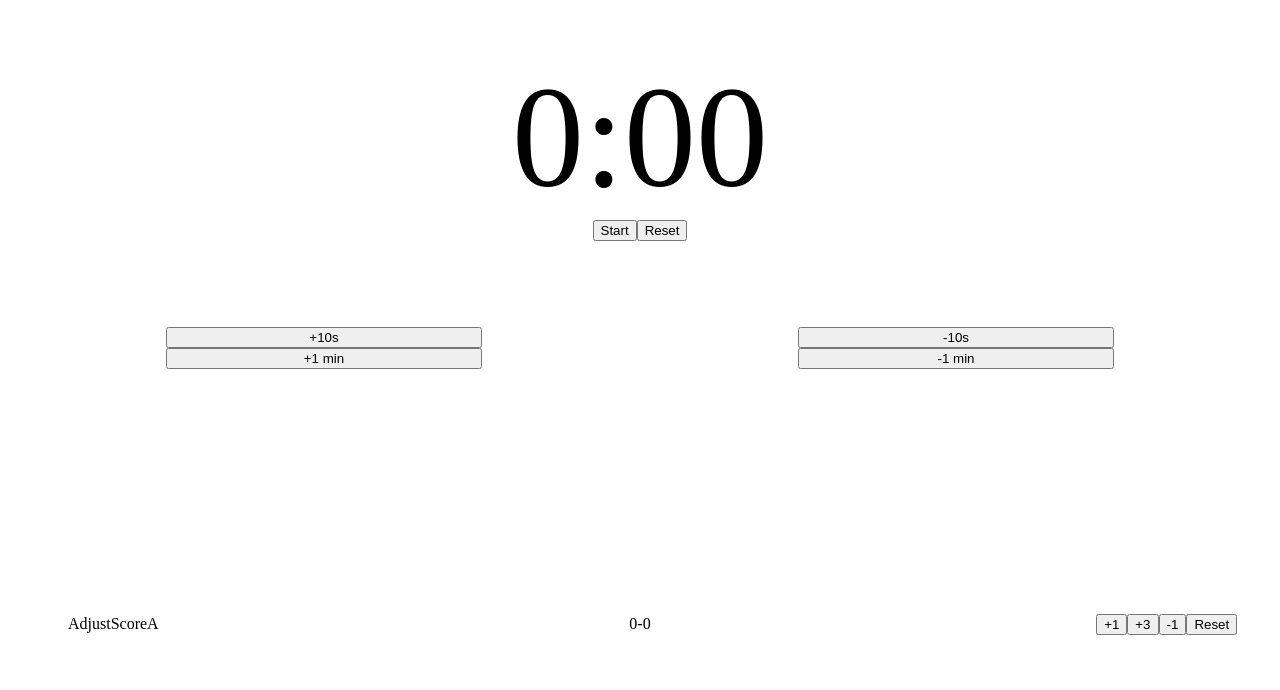
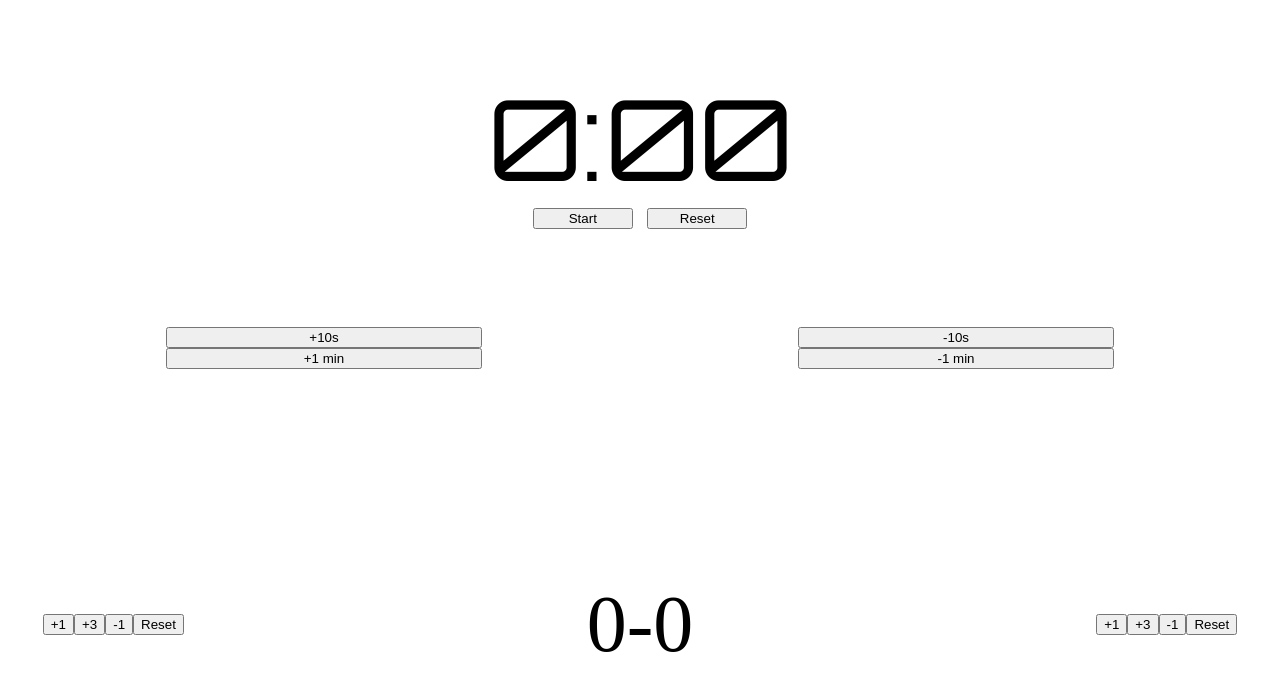
Before and after one commit to lroberts77/react-bball-scoreboard, a React (Create React App) app: page / in a window 1280 px wide. Shown: the top 690 px of the page. Built offline with nearby package versions, Linux system fonts and the light colour scheme.

Commit message:
changed score and timer font

```diff
--- a/public/index.html
+++ b/public/index.html
@@ -5,6 +5,7 @@
     <link rel="icon" href="%PUBLIC_URL%/favicon.ico" />
     <meta name="viewport" content="width=device-width, initial-scale=1" />
     <meta name="theme-color" content="#000000" />
+    <link href="https://fonts.googleapis.com/css2?family=Orbitron&display=swap" rel="stylesheet">
     <meta
       name="BBall score 2.0"
       content="App to keep score in open runs"
--- a/src/components/Score/AdjustScoreA/AdjustScoreA.js
+++ b/src/components/Score/AdjustScoreA/AdjustScoreA.js
@@ -4,10 +4,15 @@ import './AdjustScoreA.css'
 
 const AdjustScoreA = () => {
 
-  let { scoresTeamA, setScoresTeamA, scoresTeamB, setScoresTeamB } = useContext(ScoreContext)
+  let { scoresTeamA, setScoresTeamA } = useContext(ScoreContext)
 
   return (
-    <div className='scoreA'>AdjustScoreA</div>
+    <>
+          <button id="increment-btnb" onClick={() => setScoresTeamA( scoresTeamA => scoresTeamA + 1 )}>+1</button>
+          <button id="increment3-btnb" onClick={() => setScoresTeamA( scoresTeamA => scoresTeamA + 3 )}>+3</button>
+          <button id="decrement-btnb" onClick={() => scoresTeamA <= 0 ? scoresTeamA => scoresTeamA = 0 : setScoresTeamA( scoresTeamA => scoresTeamA - 1 )}>-1</button>
+          <button id="reset-btnb" onClick={() => setScoresTeamA( scoresTeamA => scoresTeamA = 0 )}>Reset</button>
+    </>
   )
 }
 
--- a/src/components/Score/AdjustScoreB/AdjustScoreB.js
+++ b/src/components/Score/AdjustScoreB/AdjustScoreB.js
@@ -4,15 +4,15 @@ import './AdjustScoreB.css'
 
 const AdjustScoreB = () => {
 
-  let { scoresTeamA, setScoresTeamA, scoresTeamB, setScoresTeamB } = useContext(ScoreContext)
+  let { scoresTeamB, setScoresTeamB } = useContext(ScoreContext)
 
   return (
-    <div className='scoreB'>
+    <>
           <button id="increment-btnb" onClick={() => setScoresTeamB( scoresTeamB => scoresTeamB + 1 )}>+1</button>
           <button id="increment3-btnb" onClick={() => setScoresTeamB( scoresTeamB => scoresTeamB + 3 )}>+3</button>
           <button id="decrement-btnb" onClick={() => scoresTeamB <= 0 ? scoresTeamB => scoresTeamB = 0 : setScoresTeamB( scoresTeamB => scoresTeamB - 1 )}>-1</button>
           <button id="reset-btnb" onClick={() => setScoresTeamB( scoresTeamB => scoresTeamB = 0 )}>Reset</button>
-    </div>
+    </>
   )
 }
 
--- a/src/components/Score/ScoreBoard/ScoreBoard.css
+++ b/src/components/Score/ScoreBoard/ScoreBoard.css
@@ -1,4 +1,5 @@
 .scoreBoard {
   display: flex;
   flex-direction: row;
+  font-size: 5em;
 }
--- a/src/components/Score/ScoreBoard/ScoreBoard.js
+++ b/src/components/Score/ScoreBoard/ScoreBoard.js
@@ -4,7 +4,7 @@ import './ScoreBoard.css'
 
 const ScoreBoard = () => {
 
-  let { scoresTeamA, setScoresTeamA, scoresTeamB, setScoresTeamB } = useContext(ScoreContext)
+  let { scoresTeamA, scoresTeamB } = useContext(ScoreContext)
 
   return (
     <div className='scoreBoard'>
--- a/src/components/Timer/Clock/Clock.css
+++ b/src/components/Timer/Clock/Clock.css
@@ -3,10 +3,17 @@
 }
 
 .countdown-timer {
-  font-size: 9em;
+  font-size: 7em;
+  font-family: orbitron;
 }
 
 .buttons {
+  margin: auto;
+  width: 80%;
   display: flex;
-  justify-content: center;
+  justify-content: space-evenly;
 }
+
+.timer-btn {
+  width: 7.5em;
+}
--- a/src/components/Timer/Clock/Clock.js
+++ b/src/components/Timer/Clock/Clock.js
@@ -57,7 +57,7 @@ const Clock = () => {
       </div>
       <div className="buttons">
         {isRunning ? (
-          <button
+          <button className="timer-btn"
             id="start-stop"
             onClick={() => {
               setIsRunning(false);
@@ -66,11 +66,11 @@ const Clock = () => {
             Stop
           </button>
         ) : (
-          <button id="start-stop" onClick={() => setIsRunning(true)}>
+          <button className="timer-btn" id="start-stop" onClick={() => setIsRunning(true)}>
             Start
           </button>
         )}
-        <button
+        <button className="timer-btn"
           id="reset-timer"
           onClick={() => {
             setseconds((seconds = 0));
--- a/src/components/Timer/DecreaseTime/DecreaseTime.js
+++ b/src/components/Timer/DecreaseTime/DecreaseTime.js
@@ -10,13 +10,13 @@ const DecreaseTime = () => {
     <div className="dec-time-col">
       <button
         id="timerMinus10s"
-        onClick={() => setseconds((seconds) => seconds - 10)}
+        onClick={() => setseconds(seconds => seconds - 10)}
       >
         -10s
       </button>
       <button
         id="timerMinus1min"
-        onClick={() => setminutes((minutes) => minutes - 1)}
+        onClick={() => setminutes(minutes => minutes - 1)}
       >
         -1 min
       </button>
```
